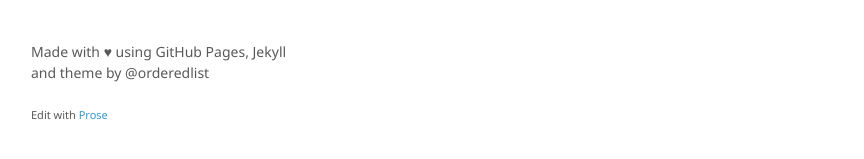
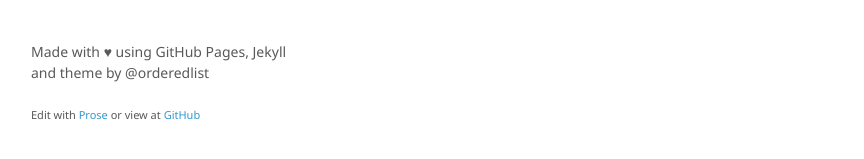
Before and after one commit to oscarb/pad, a Jekyll site: the page built from index.md, in a window 1280 px wide. Shown: the part 706-865 px from the top of the page, without its empty margins (129-993 px from the left). Built offline with Jekyll 4.4.1, drawn with Linux system fonts in a browser that asks for light colours.

Commit message:
Add GitHub link

```diff
--- a/_includes/footer.md
+++ b/_includes/footer.md
@@ -1,3 +1,3 @@
 Made with ♥ using GitHub Pages, Jekyll and theme by @orderedlist
 
-<small>Edit with [Prose](http://prose.io/#oscarb/pad/)</small>
+<small>Edit with [Prose](http://prose.io/#oscarb/pad/) or view at [GitHub](https://github.com/oscarb/pad)</small>
```
